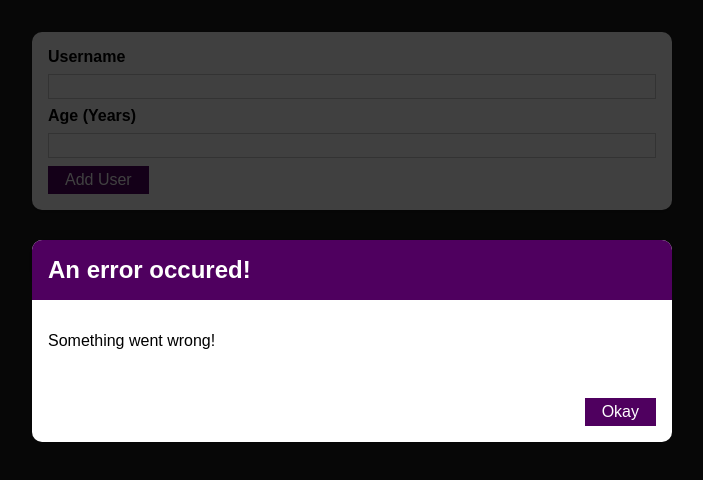
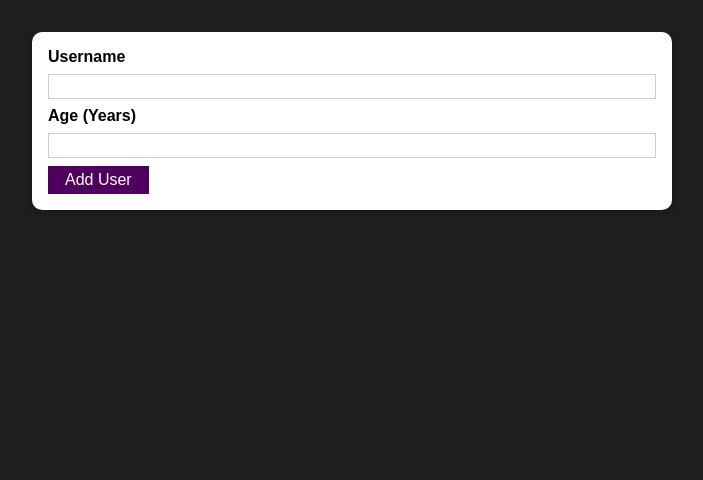
Before and after one commit to mitol5549/User-Creator, a React (Create React App) app: page / in a window 1280 px wide. Shown: the top 480 px of the page, without its empty margins (288-991 px from the left). Built offline with nearby package versions, Linux system fonts and the light colour scheme.

Commit message:
Managing Error State and UsersList added

```diff
--- a/src/App.js
+++ b/src/App.js
@@ -6,6 +6,7 @@ import ErrorModal from "./components/UI/ErrorModal";
 
 const App = () => {
   const [usersList, setUsersList] = useState([]);
+  const [error, setError] = useState();
 
   const addUserHandler = (userName, userAge) => {
     setUsersList((prevUsersList) => [
@@ -14,11 +15,23 @@ const App = () => {
     ]);
   };
 
+  const errorHandler = (error) => {
+    setError({ title: error.title, message: error.message });
+  };
+
+  const cancelErrorHandler = () => setError(null);
+
   return (
     <div>
-      <ErrorModal title="An error occured!" message="Something went wrong!" />
-      <AddUser onAddUser={addUserHandler} />
-      <UsersList users={usersList} />
+      {error && (
+        <ErrorModal
+          title={error.title}
+          message={error.message}
+          onCancelError={cancelErrorHandler}
+        />
+      )}
+      <AddUser onAddUser={addUserHandler} onError={errorHandler} />
+      {usersList.length > 0 && <UsersList users={usersList} />}
     </div>
   );
 };
--- a/src/components/UI/ErrorModal.js
+++ b/src/components/UI/ErrorModal.js
@@ -6,7 +6,7 @@ import classes from "./ErrorModal.module.css";
 const ErrorModal = (props) => {
   return (
     <>
-      <div className={classes.backdrop} />
+      <div className={classes.backdrop} onClick={props.onCancelError} />
       <Card className={classes.modal}>
         <header className={classes.header}>
           <h2>{props.title}</h2>
@@ -15,7 +15,7 @@ const ErrorModal = (props) => {
           <p>{props.message}</p>
         </div>
         <footer className={classes.actions}>
-          <Button>Okay</Button>
+          <Button onClick={props.onCancelError}>Okay</Button>
         </footer>
       </Card>
     </>
--- a/src/components/Users/AddUser.js
+++ b/src/components/Users/AddUser.js
@@ -13,10 +13,18 @@ const AddUser = (props) => {
     event.preventDefault();
 
     if (enteredUserName.trim().length === 0 || enteredAge.trim().length === 0) {
+      props.onError({
+        title: "Invalid input",
+        message: "Please enter a valid name and age (non-empty values).",
+      });
       return;
     }
 
     if (+enteredAge < 1) {
+      props.onError({
+        title: "Invalid age",
+        message: "Please enter a valid age (> 0).",
+      });
       return;
     }
 
```
